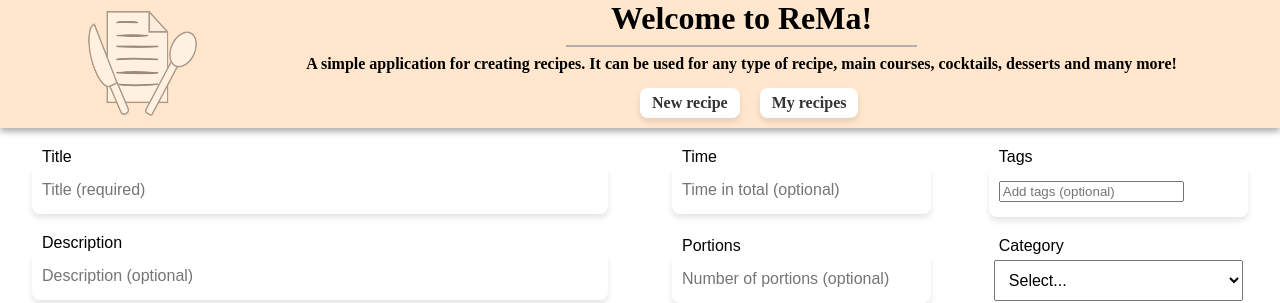
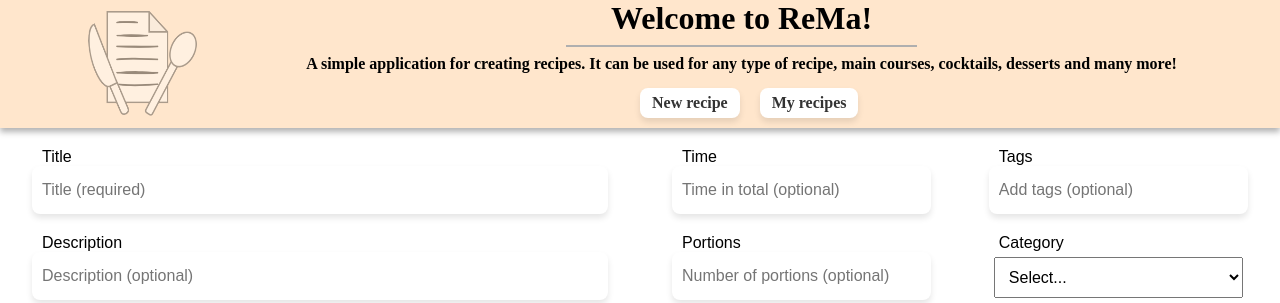
Before and after one commit to ktzanak/rema, a React (Vite) app in the folder rema-frontend/: page /add in a window 1280 px wide. Shown: the top 303 px of the page. Built offline with nearby package versions, Linux system fonts and the light colour scheme.

Commit message:
adding the css of the tag chips

```diff
--- a/rema-frontend/src/css/recipeinfo.module.css
+++ b/rema-frontend/src/css/recipeinfo.module.css
@@ -35,3 +35,52 @@
   width: 100%;
   margin: 20px auto;
 }
+
+.chipInputWrapper {
+  display: flex;
+  flex-wrap: wrap;
+  align-items: center;
+  gap: 5px;
+  width: 100%;
+  padding: 15px 10px; /* Match padding from .moderninput */
+  border-radius: 8px; /* Match border-radius from .moderninput */
+  box-shadow: 0 4px 6px rgba(0, 0, 0, 0.1); /* Match box-shadow from .moderninput */
+  background-color: white;
+}
+
+.chipInputWrapper:focus-within {
+  box-shadow: 0 4px 6px rgba(0, 0, 0, 0.1); /* No blue shadow, keep same shadow */
+}
+
+.chipInput {
+  border: none;
+  outline: none;
+  flex: 1;
+  min-width: 80px;
+  font-size: 16px;
+  padding: 0 0;
+  background-color: transparent;
+}
+
+.chipInput:focus {
+  outline: none;
+}
+
+.tagChip {
+  display: inline-flex;
+  align-items: center;
+  background-color: #e0e0e0;
+  border-radius: 10px;
+  padding: 1px 5px;
+  font-size: 13px;
+}
+
+.tagRemove {
+  margin-left: 2px;
+  font-weight: bold;
+  border: none;
+  background: none;
+  cursor: pointer;
+  color: #333;
+  margin-right: 1px;
+}
```
